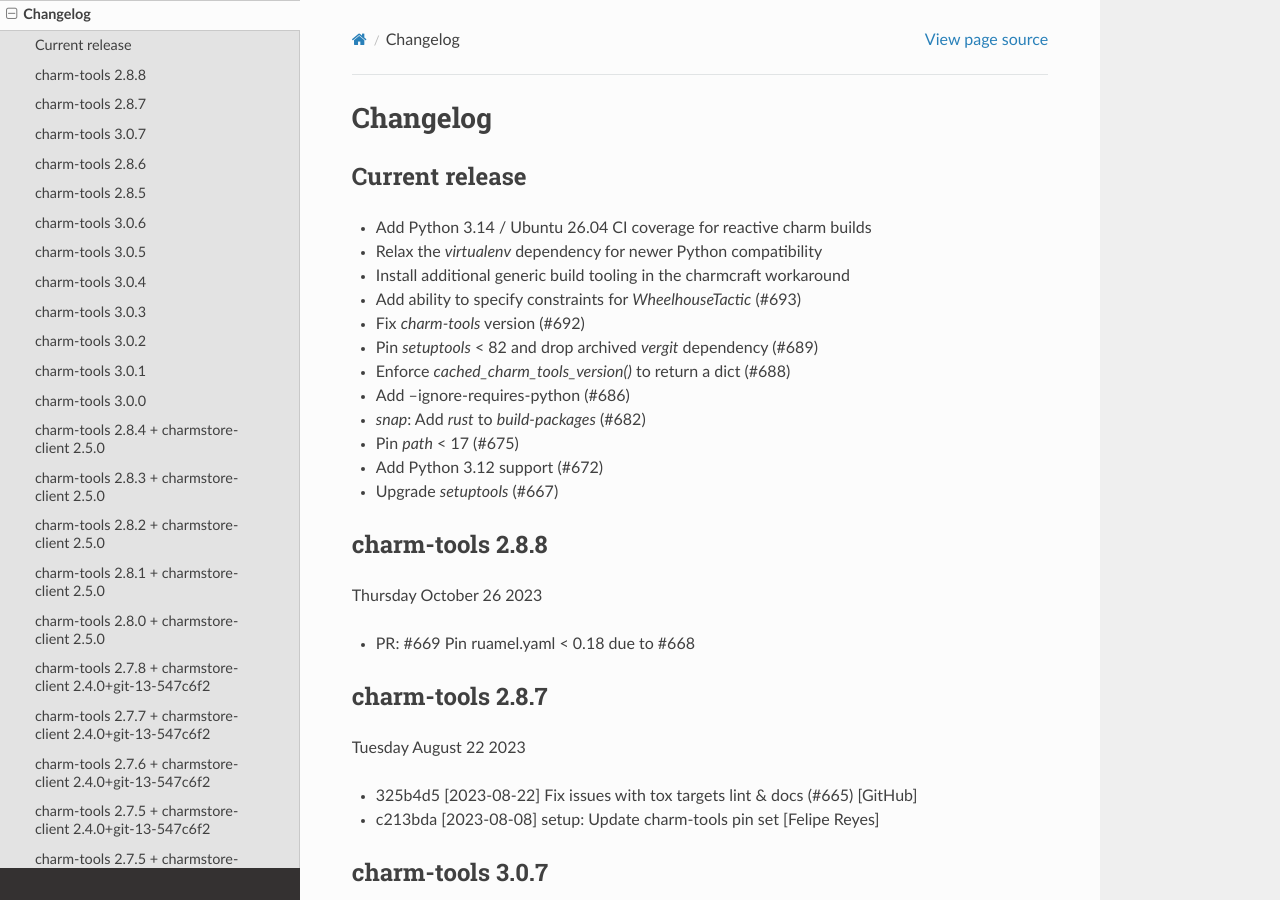
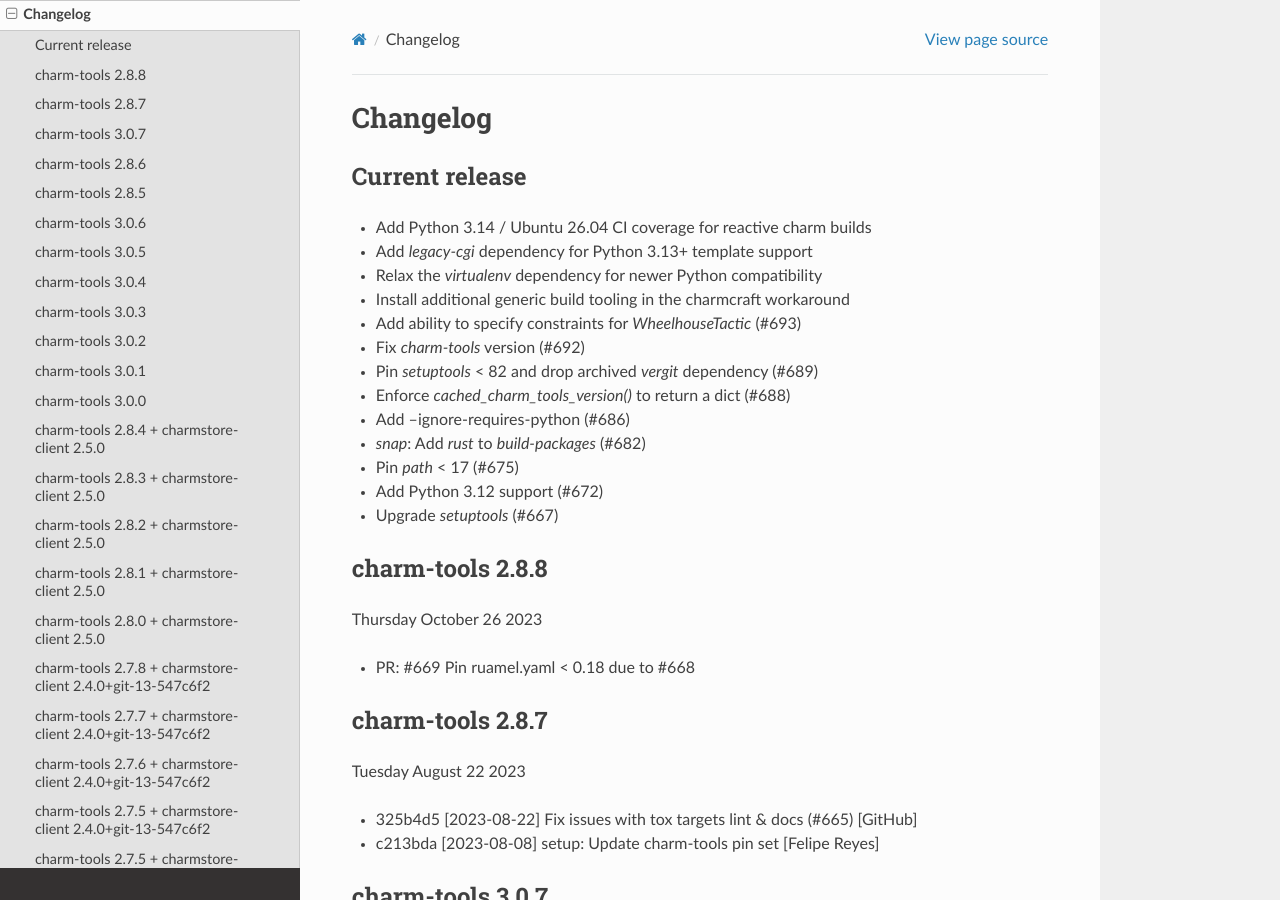
Before and after one commit to juju/charm-tools, a Sphinx documentation site: the page built from docs/changelog.rst, in a window 1280 px wide and 900 px high. Built offline with Sphinx 7.4.7 and the Read the Docs theme 3.1.0, drawn with Linux system fonts in a browser that asks for light colours; pages that are not in the unit, such as notebooks, are missing from menus.

Commit message:
test: install legacy cgi for cheetah
Signed-off-by: Peter Sabaini <peter.sabaini@canonical.com>

```diff
--- a/docs/changelog.rst
+++ b/docs/changelog.rst
@@ -5,6 +5,7 @@
 ^^^^^^^^^^^^
 
 * Add Python 3.14 / Ubuntu 26.04 CI coverage for reactive charm builds
+* Add `legacy-cgi` dependency for Python 3.13+ template support
 * Relax the `virtualenv` dependency for newer Python compatibility
 * Install additional generic build tooling in the charmcraft workaround
 * Add ability to specify constraints for `WheelhouseTactic` (#693)
--- a/setup.py
+++ b/setup.py
@@ -61,6 +61,7 @@
         exclude=["*.tests", "*.tests.*", "tests.*", "tests"]),
     install_requires=[
         'cheetah3>=3.0.0,<4.0',
+        'legacy-cgi;python_version >= "3.13"',
         'pyyaml>=5.0,!=5.4.0,!=5.4.1,!=6.0,<7.0',
         'requests>=2.0.0,<3.0.0',
         'blessings<2.0',
```
